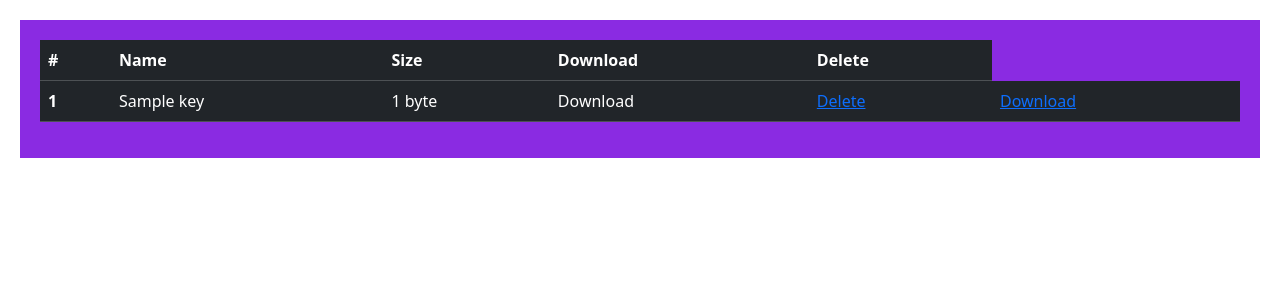
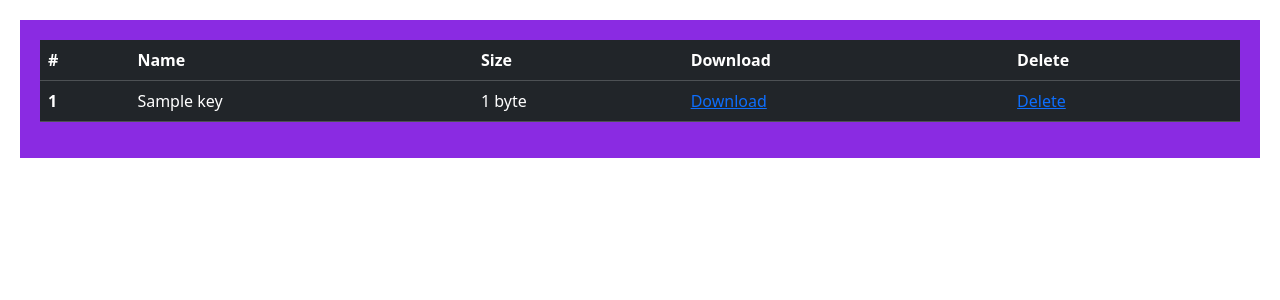
Before and after one commit to shahab-py/online-shop, a Django app: template home/templates/home/bucket.html in a window 1280 px wide. Shown: the part 56-356 px from the top of the page. Run offline with Django 4.2, Linux system fonts and the light colour scheme; the template is opened without the code that fills it: most values are stand-ins (such as "Sample title", 1, 10 or a date in 2020).

Commit message:
last update in delete & download

```diff
--- a/home/templates/home/bucket.html
+++ b/home/templates/home/bucket.html
@@ -17,9 +17,9 @@
         <th scope="row">{{ forloop.counter }}</th>
         <td>{{ obj.Key }}</td>
         <td>{{ obj.Size|filesizeformat }}</td>
-        <td>Download</td>
+
+        <td><a href="{% url 'home:download_obj_bucket' obj.Key %}">Download</a></td>
         <td><a href="{% url 'home:delete_obj_bucket' obj.Key %}">Delete</a></td>
-        <td><a href="{% url 'home:download_obj_bucket' obj.Key %}">Download</a></td>
     </tr>
     {% endfor %}
 
```
Also changed, not shown: db.sqlite3.
